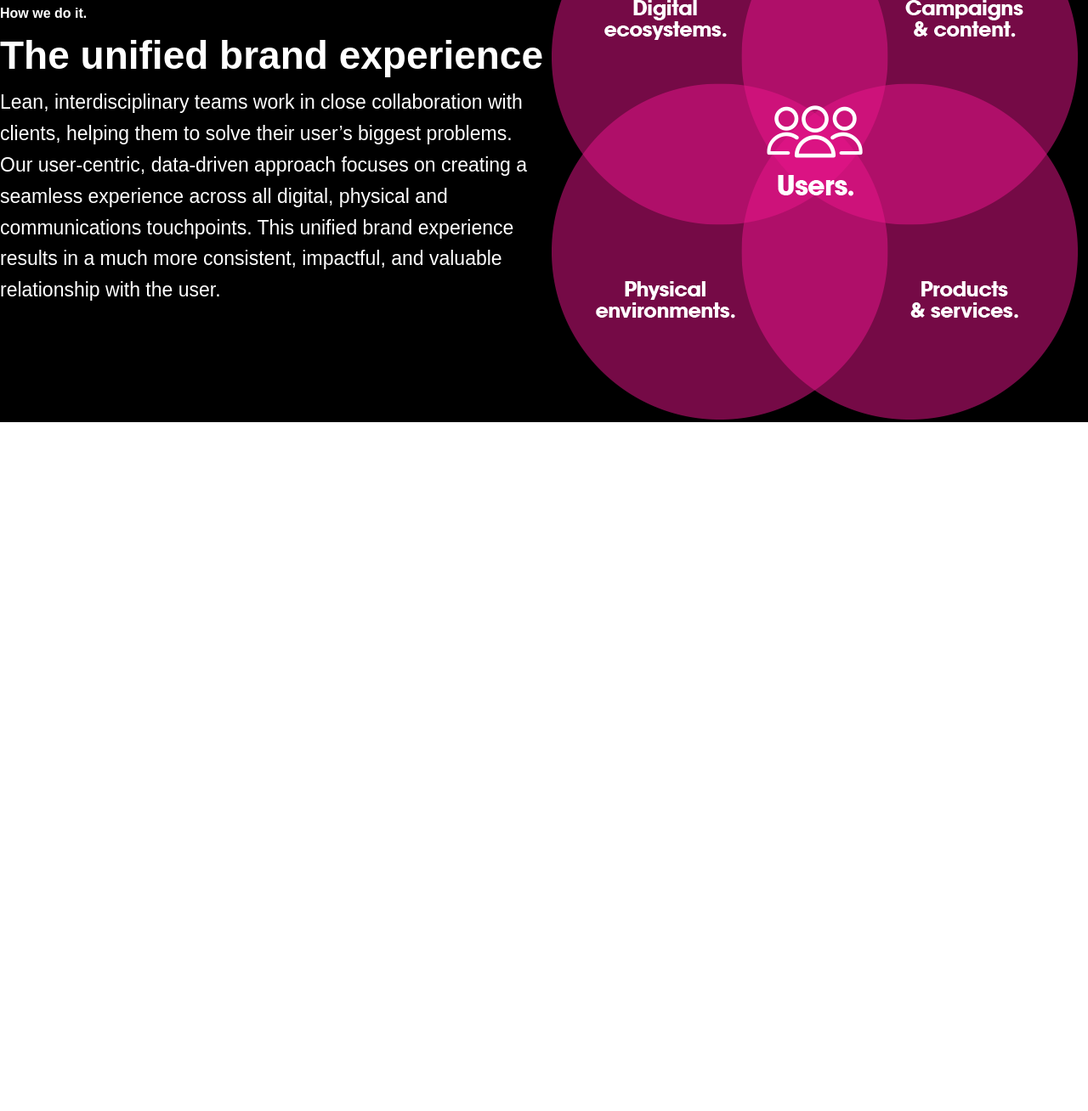
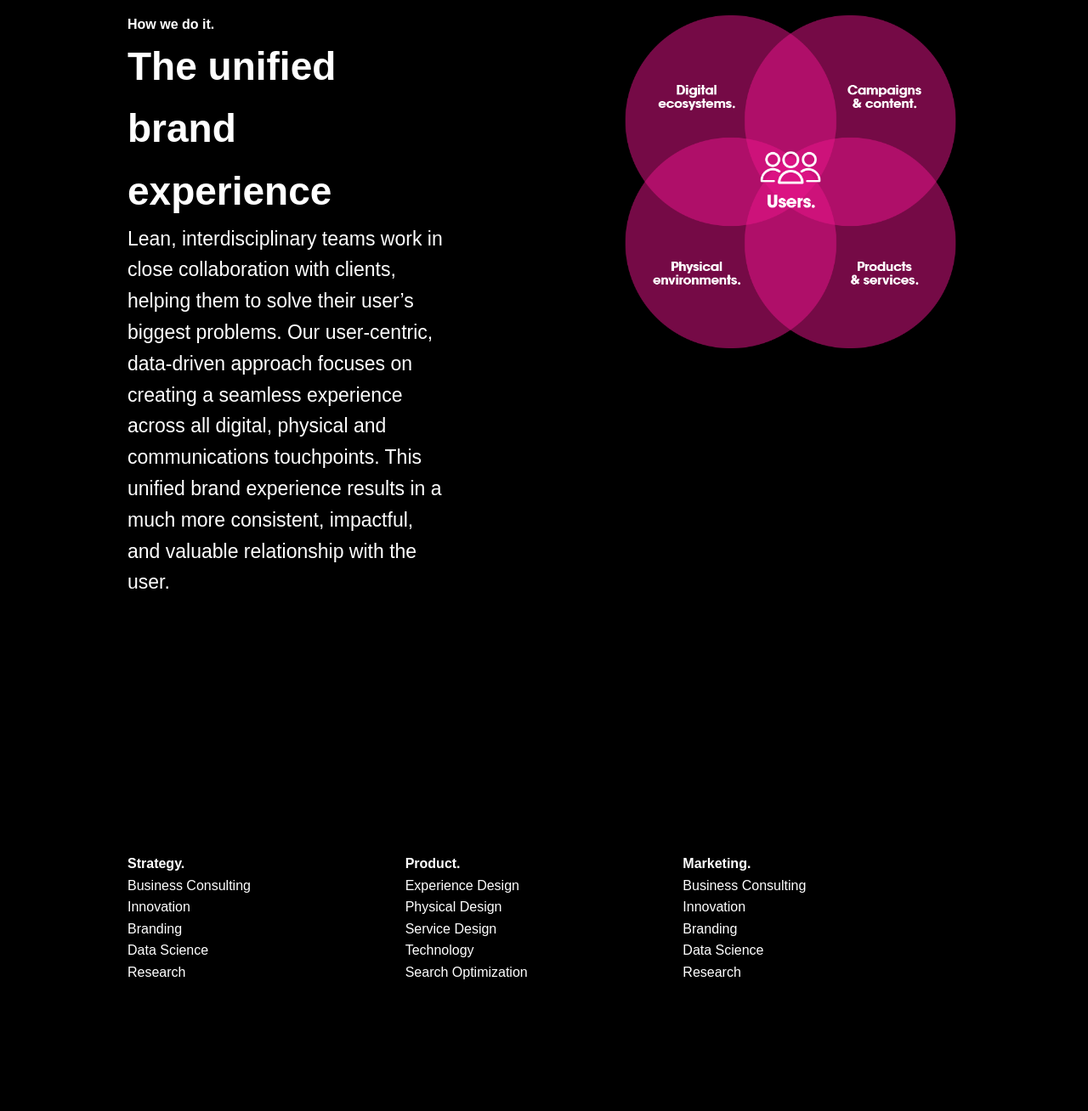
Before and after one commit to adwordvigilante/Huge-Inc.-About-Page, a website: page index.html in a window 1280 px wide. Shown: the part 2393-3701 px from the top of the page at 85% size. Before the commit the page ends 2890 px from the top, so only its background shows below. Drawn offline with Linux system fonts and the light colour scheme; a web font is replaced by a local one.

Commit message:
Added transition to list hovering.

```diff
--- a/index.html
+++ b/index.html
@@ -91,6 +91,86 @@
             </div>
         </section>
 
+
+        <section class="branding">
+                <div class="branding__list--1">
+                    <h2>Strategy.</h2>
+                    <nav class="branding__nav">
+                        <ul class="branding__list">
+                            <li>
+                                <a href="#">Business Consulting</a>
+                            </li>
+                            <li>
+                                <a href="#">Innovation</a>
+                            </li>
+                            <li>
+                                <a href="#">Branding</a>
+                            </li>
+                            <li>
+                                <a href="#">Data Science</a>
+                            </li>
+                            <li>
+                                <a href="#">Research</a>
+                            </li>
+                        </ul>
+
+                    </nav>
+
+                </div>
+
+                <div class="branding__list--2">
+                    <h2>Product.</h2>
+                    <nav>
+                        <ul>
+                            <li>
+                                <a href="#">Experience Design</a>
+                            </li>
+                            <li>
+                                <a href="#">Physical Design</a>
+                            </li>
+                            <li>
+                                <a href="#">Service Design</a>
+                            </li>
+                            <li>
+                                <a href="#">Technology</a>
+                            </li>
+                            <li>
+                                <a href="#">Search Optimization</a>
+                            </li>
+                        </ul>
+
+                    </nav>
+                </div>
+
+                <div class="branding__list--3">
+                    <h2>Marketing.</h2>
+                    <nav>
+                        <ul>
+                            <li>
+                                <a href="#">Business Consulting</a>
+                            </li>
+                            <li>
+                                <a href="#">Innovation</a>
+                            </li>
+                            <li>
+                                <a href="#">Branding</a>
+                            </li>
+                            <li>
+                                <a href="#">Data Science</a>
+                            </li>
+                            <li>
+                                <a href="#">Research</a>
+                            </li>
+
+                        </ul>
+
+                    </nav>
+
+                </div>
+
+        </section>
+
+
 <!--
 
 
@@ -120,84 +200,6 @@
 
                     </div>
                 </div>
-
-            </section>
-
-            <section id="branding">
-                    <div class="list-one">
-                            <h2>Strategy.</h2>
-                            <nav>
-                                <ul>
-                                    <li>
-                                        <a href="#">Business Consulting</a>
-                                    </li>
-                                    <li>
-                                        <a href="#">Innovation</a>
-                                    </li>
-                                    <li>
-                                        <a href="#">Branding</a>
-                                    </li>
-                                    <li>
-                                        <a href="#">Data Science</a>
-                                    </li>
-                                    <li>
-                                        <a href="#">Research</a>
-                                    </li>
-                                </ul>
-
-                            </nav>
-
-                        </div>
-
-                        <div class="list-two">
-                            <h2>Product.</h2>
-                            <nav>
-                                <ul>
-                                    <li>
-                                        <a href="#">Experience Design</a>
-                                    </li>
-                                    <li>
-                                        <a href="#">Physical Design</a>
-                                    </li>
-                                    <li>
-                                        <a href="#">Service Design</a>
-                                    </li>
-                                    <li>
-                                        <a href="#">Technology</a>
-                                    </li>
-                                    <li>
-                                        <a href="#">Search Optimization</a>
-                                    </li>
-                                </ul>
-
-                            </nav>
-                        </div>
-
-                        <div class="list-three">
-                            <h2>Marketing.</h2>
-                            <nav>
-                                <ul>
-                                    <li>
-                                        <a href="#">Business Consulting</a>
-                                    </li>
-                                    <li>
-                                        <a href="#">Innovation</a>
-                                    </li>
-                                    <li>
-                                        <a href="#">Branding</a>
-                                    </li>
-                                    <li>
-                                        <a href="#">Data Science</a>
-                                    </li>
-                                    <li>
-                                        <a href="#">Research</a>
-                                    </li>
-
-                                </ul>
-
-                            </nav>
-
-                        </div>
 
             </section>
 
--- a/sass/abstract/_variables.scss
+++ b/sass/abstract/_variables.scss
@@ -7,3 +7,6 @@ $color-pink: #FC0089;
 
 // DEFAULT FONT SIZES
 $default-font-size: 3.4rem;
+
+// CONTAINER PADDING
+$default-container-padding: 15rem;
--- a/sass/base/_base.scss
+++ b/sass/base/_base.scss
@@ -26,6 +26,9 @@ p {
 }
 
 .users {
+    width: 40rem;
+    max-width: 100%;
+
     &__img {
             max-width: 100%;
             height: auto;
--- a/sass/layout/_cssgrids.scss
+++ b/sass/layout/_cssgrids.scss
@@ -6,9 +6,11 @@
 .how {
     display: grid;
     grid-template-columns: repeat(2, 1fr);
+    grid-column-gap: 20rem;
     align-items: center;
     background: $color-black;
     color: $color-white;
+    padding: $default-container-padding;
 
     &__content {
         grid-row: 1 / 4;
@@ -16,3 +18,13 @@
     }
 
 }
+
+.branding {
+    display: grid;
+    grid-template-columns: repeat(3, 1fr);
+    background: $color-black;
+    color: $color-white;
+    padding: $default-container-padding;
+
+
+}
--- a/sass/pages/_about.scss
+++ b/sass/pages/_about.scss
@@ -31,3 +31,39 @@
 .h2-section {
     padding: 10rem;
 }
+
+nav ul a {
+    text-decoration: none;
+    color: $color-white;
+}
+
+nav ul a:visited {
+    color: $color-white;
+}
+
+nav ul a:hover {
+    color: $color-pink;
+    transition: all .2s;
+}
+
+
+nav ul a:active {
+    color: $color-white;
+
+}
+
+.branding {
+
+    &__list {
+        h2 {
+            font-size: 3rem;
+
+        li {
+            font-size: 2.4rem;
+        }
+
+    }
+
+}
+
+}
```
Also changed, not shown: css/style.css.
